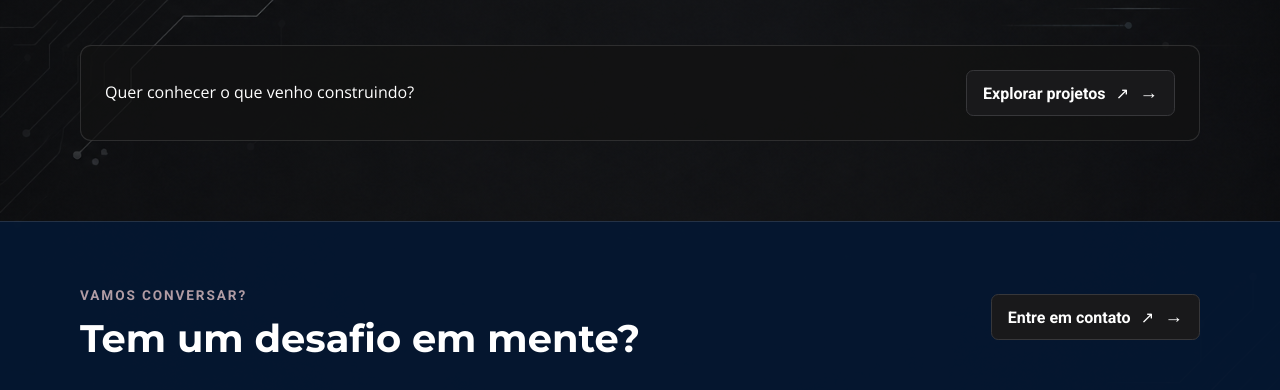
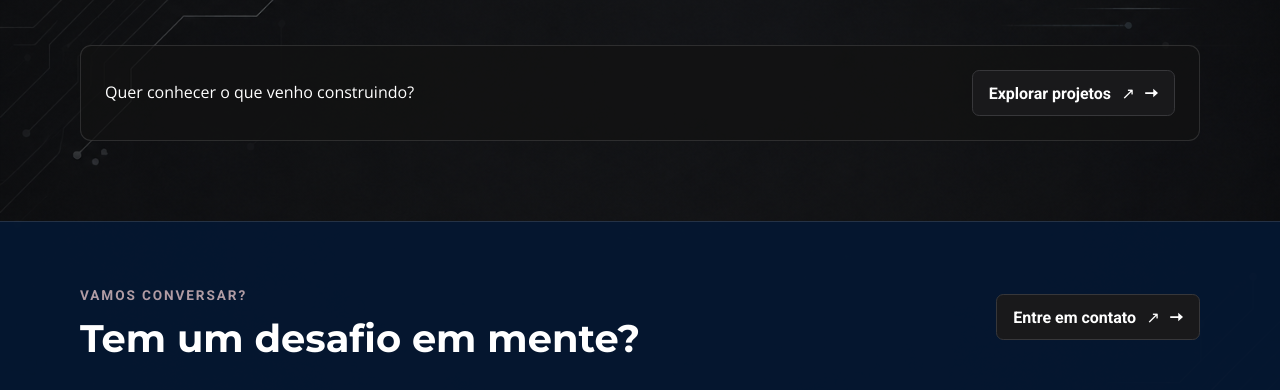
Before and after one commit to olegariobru/MyPort2, a React (Vite) app: page /sobre-mim in a window 1280 px wide. Shown: the part 977-1367 px from the top of the page. Built offline with nearby package versions, Linux system fonts and the light colour scheme.

Commit message:
Draw button arrows without text symbols

```diff
--- a/src/App.css
+++ b/src/App.css
@@ -25,10 +25,13 @@
   transition: transform .18s ease, background-color .18s ease, border-color .18s ease, color .18s ease;
 }
 .button::after {
-  content: "→";
+  content: "";
   display: inline-block;
-  font-size: 1.15em;
-  line-height: 1;
+  width: .8rem;
+  height: .7rem;
+  flex: 0 0 auto;
+  background: currentColor;
+  clip-path: polygon(0 42%, 63% 42%, 63% 12%, 100% 50%, 63% 88%, 63% 58%, 0 58%);
   transition: transform .18s ease;
 }
 .button:hover { transform: translateY(-2px); }
```
